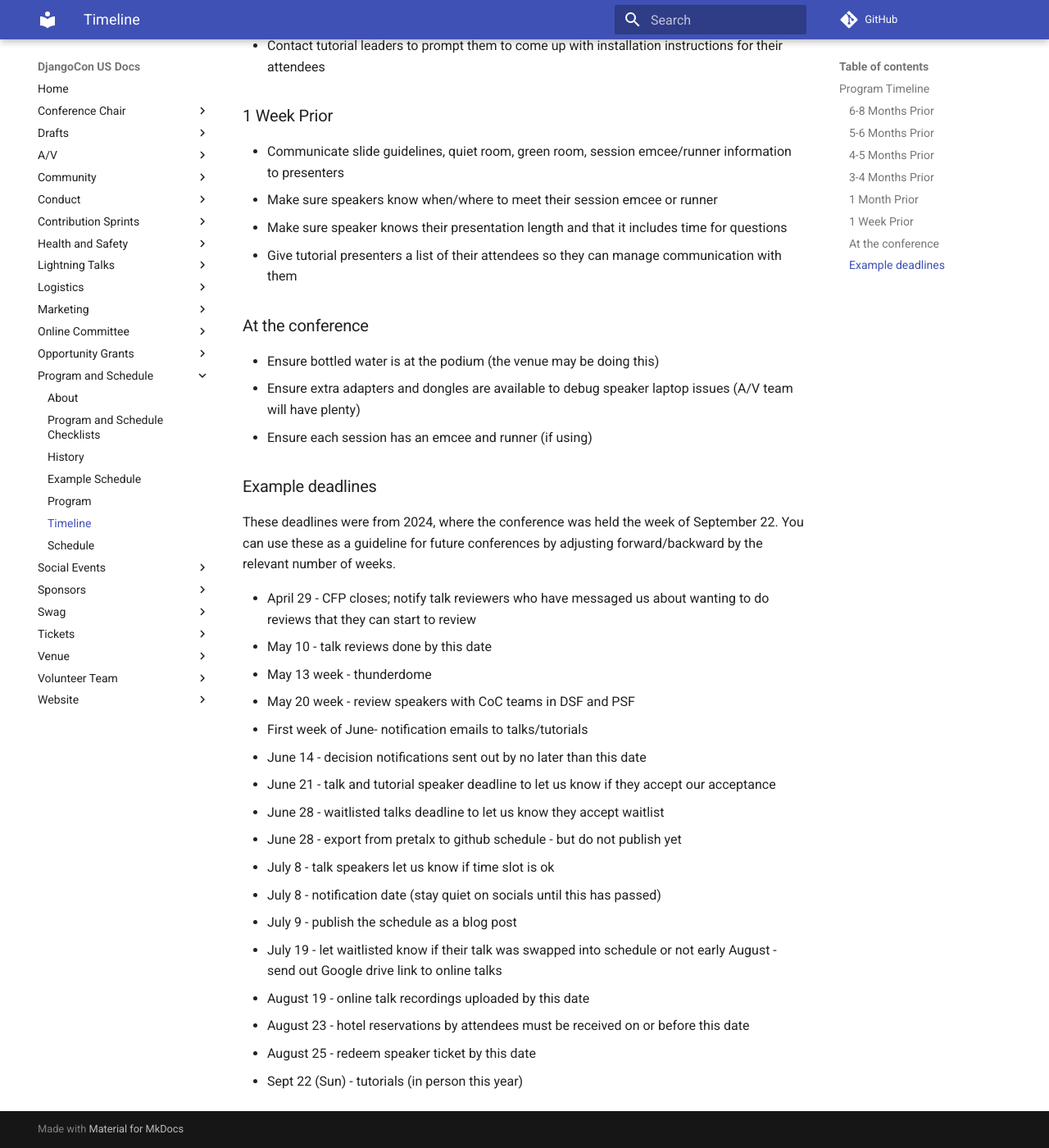
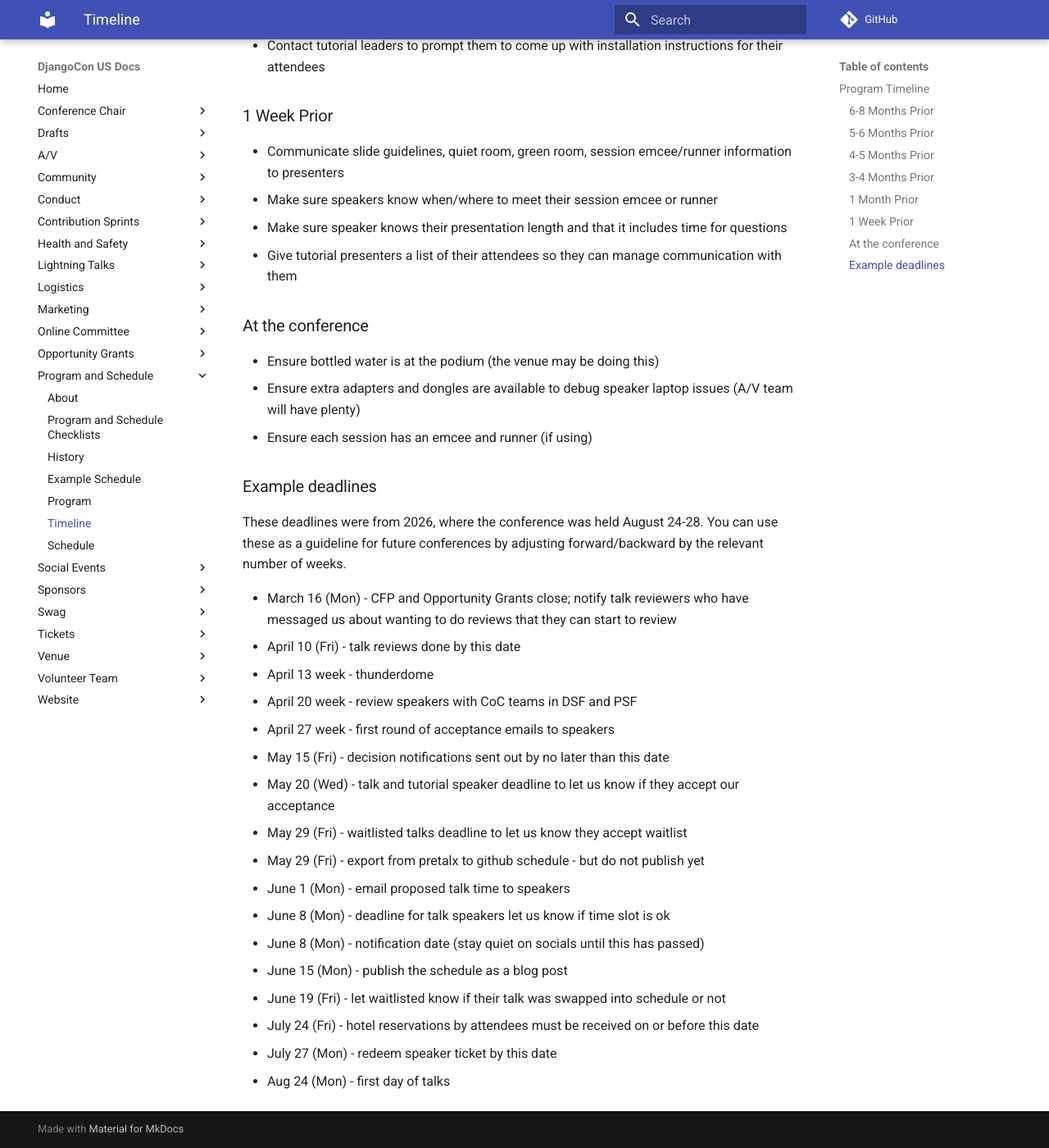
Before and after one commit to djangocon/djangocon-us-docs, an MkDocs documentation site: the page built from docs/program_and_schedule/timeline.md, in a window 1280 px wide and 1400 px high, scrolled down 1295 px. Shown: the whole window at 82% size. Built offline with MkDocs 1.6.1 and Material for MkDocs 9.7.7, drawn with Linux system fonts in a browser that asks for light colours; comment, search, counter and statistics services are not loaded.

Commit message:
Update program timeline for 2026. (#80)

```diff
--- a/docs/program_and_schedule/timeline.md
+++ b/docs/program_and_schedule/timeline.md
@@ -59,23 +59,22 @@ nav_order: 7
 
 ## Example deadlines
 
-These deadlines were from 2024, where the conference was held the week of September 22. You can use these as a guideline for future conferences by adjusting forward/backward by the relevant number of weeks.
+These deadlines were from 2026, where the conference was held August 24-28. You can use these as a guideline for future conferences by adjusting forward/backward by the relevant number of weeks.
 
-- April 29 - CFP closes; notify talk reviewers who have messaged us about wanting to do reviews that they can start to review
-- May 10 - talk reviews done by this date
-- May 13 week - thunderdome
-- May 20 week - review speakers with CoC teams in DSF and PSF
-- First week of June- notification emails to talks/tutorials
-- June 14 - decision notifications sent out by no later than this date
-- June 21 - talk and tutorial speaker deadline to let us know if they accept our acceptance
-- June 28 - waitlisted talks deadline to let us know they accept waitlist
-- June 28 - export from pretalx to github schedule - but do not publish yet
-- July 8 - talk speakers let us know if time slot is ok
-- July 8 - notification date (stay quiet on socials until this has passed)
-- July 9 - publish the schedule as a blog post
-- July 19 - let waitlisted know if their talk was swapped into schedule or not
-  early August - send out Google drive link to online talks
-- August 19 - online talk recordings uploaded by this date
-- August 23 - hotel reservations by attendees must be received on or before this date
-- August 25 - redeem speaker ticket by this date
-- Sept 22 (Sun) - tutorials (in person this year)
+- March 16 (Mon) - CFP and Opportunity Grants close; notify talk reviewers who have messaged us about wanting to do reviews that they can start to review
+- April 10 (Fri) - talk reviews done by this date
+- April 13 week - thunderdome
+- April 20 week - review speakers with CoC teams in DSF and PSF
+- April 27 week - first round of acceptance emails to speakers
+- May 15 (Fri) - decision notifications sent out by no later than this date
+- May 20 (Wed) - talk and tutorial speaker deadline to let us know if they accept our acceptance
+- May 29 (Fri) - waitlisted talks deadline to let us know they accept waitlist
+- May 29 (Fri) - export from pretalx to github schedule - but do not publish yet
+- June 1 (Mon) - email proposed talk time to speakers
+- June 8 (Mon) - deadline for talk speakers let us know if time slot is ok
+- June 8 (Mon) - notification date (stay quiet on socials until this has passed)
+- June 15 (Mon) - publish the schedule as a blog post
+- June 19 (Fri) - let waitlisted know if their talk was swapped into schedule or not
+- July 24 (Fri) - hotel reservations by attendees must be received on or before this date
+- July 27 (Mon) - redeem speaker ticket by this date
+- Aug 24 (Mon) - first day of talks
```
